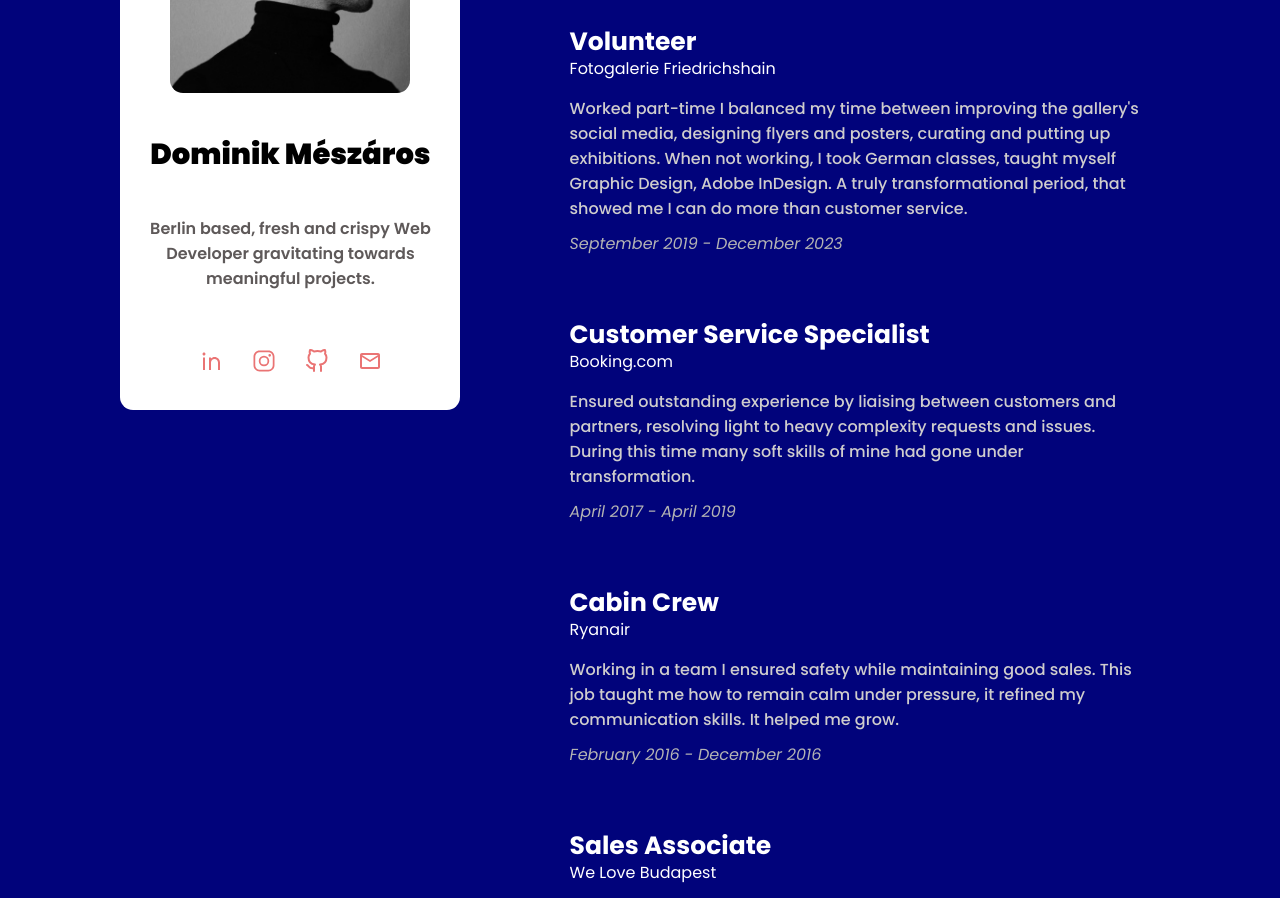
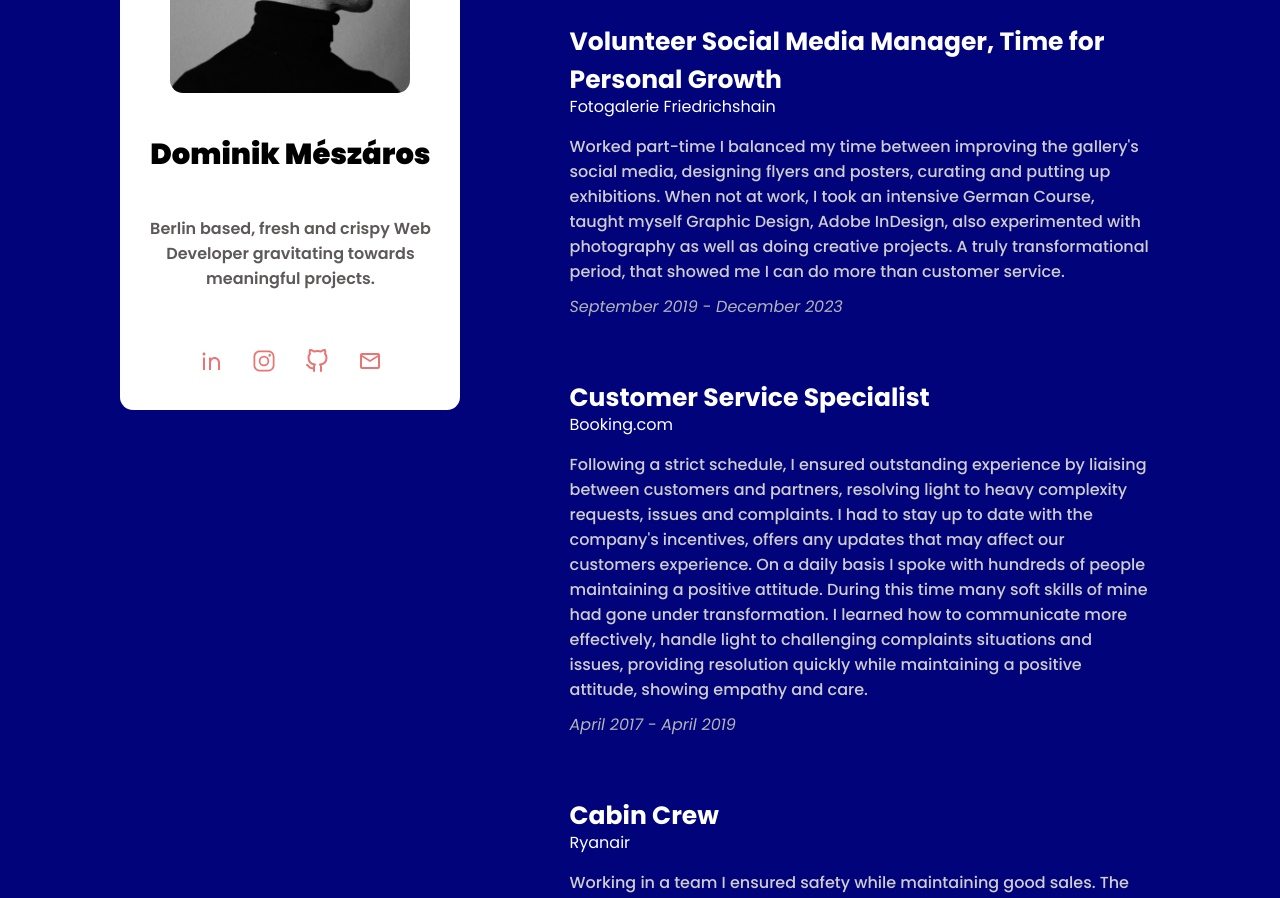
Before and after one commit to Domszilu/portfolio, a React (Vite) app in the folder frontend/: page /experience in a window 1280 px wide. Shown: the part 380-1278 px from the top of the page. Built offline with nearby package versions, Linux system fonts and the light colour scheme.

Commit message:
updated experience

```diff
--- a/frontend/src/components/Experience/Experience.jsx
+++ b/frontend/src/components/Experience/Experience.jsx
@@ -1,5 +1,10 @@
 import { useLocation } from "react-router";
-import { DualColumnWrapper, MainHeading, Wrapper } from "../../pages/Styles";
+import {
+    DualColumnWrapper,
+    MainHeading,
+    StyledParagraph,
+    Wrapper,
+} from "../../pages/Styles";
 import experiences from "../../data/experience";
 import {
     ExperienceContainer,
@@ -46,8 +51,9 @@ const Experience = () => {
                             </Wrapper>
                             <Wrapper>
                                 <MainHeading>
-                                    My <span>Tech Stack</span>
+                                    About my <span>experience</span>
                                 </MainHeading>
+                                <StyledParagraph></StyledParagraph>
                                 <ExperiencesMainContainer>
                                     {experiences.map((experience, index) => (
                                         <ExperienceContainer key={index}>
--- a/frontend/src/components/Experience/StyledExperience.js
+++ b/frontend/src/components/Experience/StyledExperience.js
@@ -47,12 +47,6 @@ export const ExperienceContainer = styled.div`
         font-weight: 500;
         color: rgb(207, 205, 205);
         margin-top: 1rem;
-        display: "-webkit-box",
-                                    WebkitLineClamp: isExpanded
-                                        ? "unset"
-                                        : MAX_LINES,
-                                    WebkitBoxOrient: "vertical",
-                                    overflow: "hidden",
     }
 
     button {
--- a/frontend/src/data/experience.js
+++ b/frontend/src/data/experience.js
@@ -1,30 +1,30 @@
 const experiences = [
     {
         company: "Fotogalerie Friedrichshain",
-        position: "Volunteer",
+        position: "Volunteer Social Media Manager, Time for Personal Growth ",
         description:
-            "Worked part-time I balanced my time between improving the gallery's social media, designing flyers and posters, curating and putting up exhibitions. When not working, I took German classes, taught myself Graphic Design, Adobe InDesign. A truly transformational period, that showed me I can do more than customer service.",
+            "Worked part-time I balanced my time between improving the gallery's social media, designing flyers and posters, curating and putting up exhibitions. When not at work, I took an intensive German Course, taught myself Graphic Design, Adobe InDesign, also experimented with photography as well as doing creative projects. A truly transformational period, that showed me I can do more than customer service.",
         year: "September 2019 - December 2023",
     },
     {
         company: "Booking.com",
         position: "Customer Service Specialist",
         description:
-            "Ensured outstanding experience by liaising between customers and partners, resolving light to heavy complexity requests and issues. During this time many soft skills of mine had gone under transformation.",
+            "Following a strict schedule, I ensured outstanding experience by liaising between customers and partners, resolving light to heavy complexity requests, issues and complaints. I had to stay up to date with the company's incentives, offers any updates that may affect our customers experience. On a daily basis I spoke with hundreds of people maintaining a positive attitude. During this time many soft skills of mine had gone under transformation. I learned how to communicate more effectively, handle light to challenging complaints situations and issues, providing resolution quickly while maintaining a positive attitude, showing empathy and care. ",
         year: "April 2017 - April 2019",
     },
     {
         company: "Ryanair",
         position: "Cabin Crew",
         description:
-            "Working in a team I ensured safety while maintaining good sales. This job taught me how to remain calm under pressure, it refined my communication skills. It helped me grow.",
+            "Working in a team I ensured safety while maintaining good sales. The job required me to work with a dynamic schedule, sometimes working early morning or late in the evening. Job tasks consisted of doing security checks, keeping the cabin organized, making sure passengers feel safe and calm, and carrying out many services with a team. This job taught me how to remain calm under pressure while paying attention to many things at the same time. It sharpened my communication and organization skills. It helped me grow, to mature.",
         year: "February 2016 - December 2016",
     },
     {
         company: "We Love Budapest",
         position: "Sales Associate",
         description:
-            "My first job ever. Worked in a small team of two, I enjoyed offering guidance to tourists and recommending services to them. ",
+            "This was the first job I have ever had in my life. My tasks consisted of providing information to tourists in need of assistance and guidance, while offering a wide range of services. In a team, I kept our stall clean and well-organized, making sure all products are presented in a clean, easy-to-see way. I also was entrusted with handling patty cash and using a cash register, counting stock and cash every day.",
         year: "August 2015 - January 2016",
     },
 ];
--- a/frontend/src/hooks/useReadMore.js
+++ b/frontend/src/hooks/useReadMore.js
@@ -9,3 +9,7 @@ const useReadMore = () => {
 };
 
 export default useReadMore;
+
+// Incomplete  code, not used anywhere!
+// Initial idea was to add more info to Experiences, show max 4 rows, add a Show More button
+// No longer sure about the idea
```
